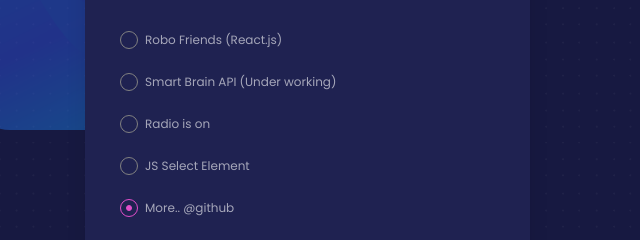
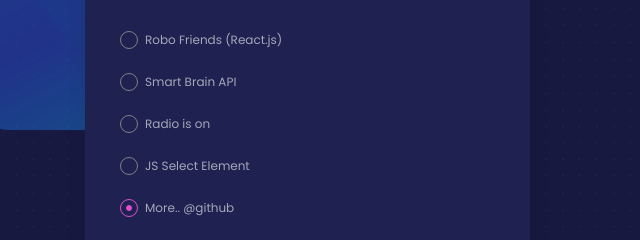
Before and after one commit to shubhamd99/shubhamd99.github.io, a plain HTML site: page portfolio/pages/projects.html in a window 1280 px wide. Shown: the part 311-551 px from the top of the page, 0-640 px from the left. Drawn offline with Linux system fonts and the light colour scheme; files whose address does not match are found by name.

Commit message:
Update projects.html

```diff
--- a/portfolio/pages/projects.html
+++ b/portfolio/pages/projects.html
@@ -110,7 +110,7 @@
                 <label class="form-check-label">
                   <input class="form-check-input" type="radio" name="exampleRadios" id="exampleRadios1" value="option2" checked>
                   <span class="form-check-sign"></span>
-                  Smart Brain API (Under working)
+                  Smart Brain API
                 </label>
               </div>
 
```
